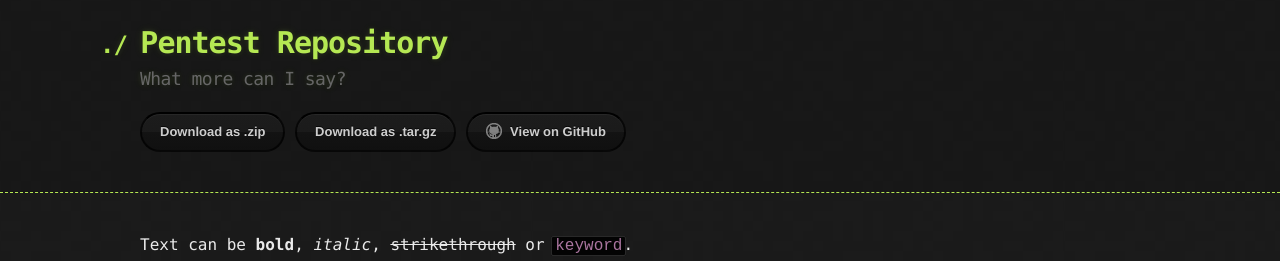
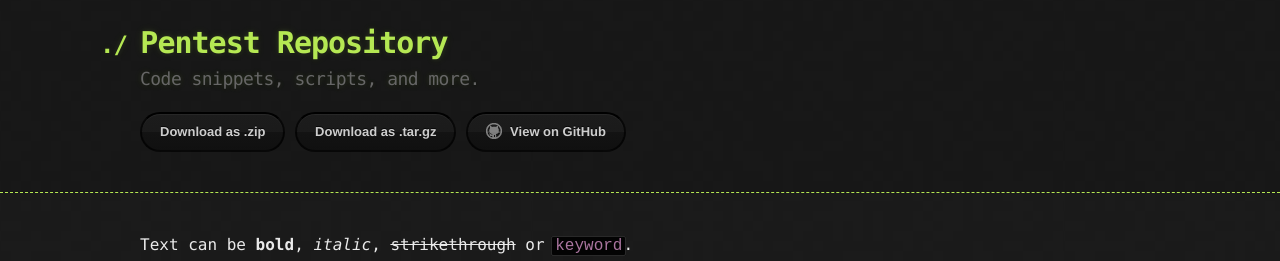
Before and after one commit to miisak/miisak.github.io, a Jekyll site: the page built from index.md, in a window 1280 px wide and 900 px high. Shown: the top 261 px of the window. Built offline with Jekyll 4.4.1, drawn with Linux system fonts in a browser that asks for light colours.

Commit message:
Update _config.yml

```diff
--- a/_config.yml
+++ b/_config.yml
@@ -1,5 +1,5 @@
 title: Pentest Repository
-description: What more can I say?
+description: Code snippets, scripts, and more.
 show_downloads: true
 google_analytics:
 theme: jekyll-theme-hacker
```
